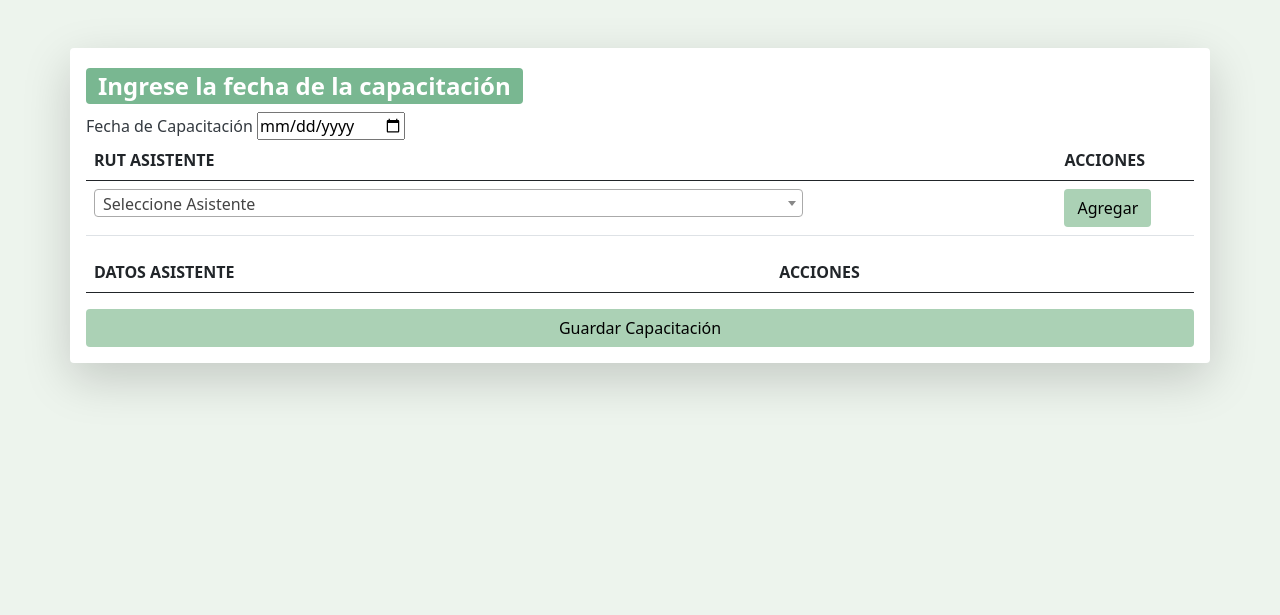
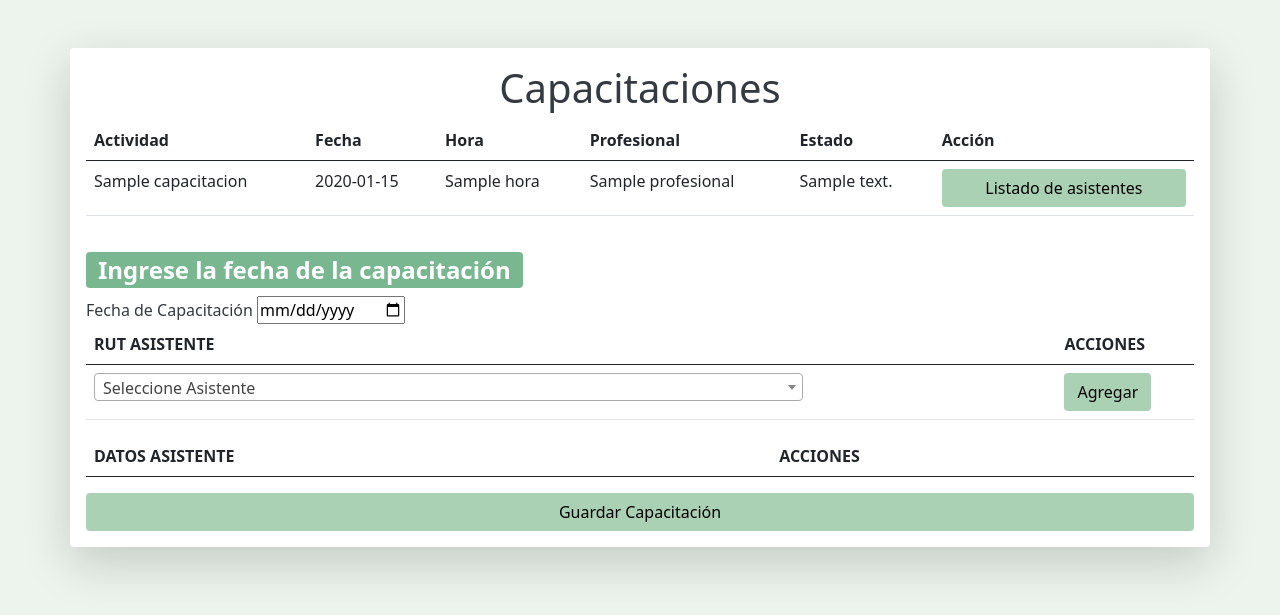
Before and after one commit to kevinone007/proyectoPortafolio, a Django app: template core/templates/core/vistaCliente/solicitarCapacitacion.html in a window 1280 px wide. Shown: the part 58-673 px from the top of the page. Run offline with Django 3.2, Linux system fonts and the light colour scheme; the template is opened without the code that fills it: most values are stand-ins (such as "Sample title", 1, 10 or a date in 2020); lists and menus that the app fills with data are empty; some libraries are stand-ins or nearby versions.

Commit message:
Proyecto terminado

```diff
--- a/core/static/core/js/regionesycomunas.js
+++ b/core/static/core/js/regionesycomunas.js
@@ -1,6 +1,7 @@
 /*jshint esversion: 6 */
 $(document).ready(function() {
 
+    var idEmpresa = $('#idCliente').val();
     id = 0;
     GetRegiones(0);
     jQuery('#regiones').change(function() {
@@ -16,7 +17,7 @@ $(document).ready(function() {
     });
     GetRubros();
     GetServicios();
-    GetAsistentes();
+    GetAsistentes(idEmpresa);
     $('.asistentes').select2();
 });
 
@@ -65,6 +66,32 @@ const deleteRegionesById = (identity) => {
     $(`#regiones${identity} option`).remove();
 };
 
+
+const listAsistentesCapacitacion = (idCapa) => {
+    var fila = '';
+    $(`#h${idCapa} tbody`).empty();
+    $.ajax({
+        headers: { 'Accept': 'application/json', 'Content-Type': 'application/json' },
+        type: "GET",
+        url: `http://127.0.0.1:8000/API/LISTAASISTENTESCAPA/${idCapa}`,
+        success: function(res) {
+            $.each(JSON.parse(res), function(i, x) {
+                fila += (`<tr>
+                            <td>${x.RUT}</td>
+                            <td>${x.NOMBRE} ${x.AP} ${x.AM}</td>
+                            <td>${x.GEN}</td>
+                        </tr>`);
+            });
+            $(`#h${idCapa}`).append(fila);
+        },
+        error: function(request, error) {
+            alert(error);
+        }
+    });
+
+};
+
+
 const GetRubros = () => {
     $.ajax({
         headers: { 'Accept': 'application/json', 'Content-Type': 'application/json' },
@@ -99,11 +126,11 @@ const GetServicios = () => {
     });
 };
 
-const GetAsistentes = () => {
+const GetAsistentes = (idEmpresa) => {
     $.ajax({
         headers: { 'Accept': 'application/json', 'Content-Type': 'application/json' },
         type: "GET",
-        url: 'http://127.0.0.1:8000/API/Asistentes/',
+        url: `http://127.0.0.1:8000/API/Asistentes/${idEmpresa}`,
         success: function(res) {
             $.each(JSON.parse(res), function(i, x) {
                 $('#asistentes').append(`<option value="${x.ID_ASISTENTE}">${x.RUT_TRABAJADOR} , ${x.NOMBRE} ${x.AP_PAT} ${x.AP_MAT}</option>`);
@@ -199,6 +226,10 @@ function getCookie(name) {
     return cookieValue;
 }
 const csrftoken = getCookie('csrftoken');
+
+
+
+
 $('#guardarCapa').click(function() {
     var fecha = $("#fechaCapacitacion").val();
     var idCliente = $("#idCliente").val();
@@ -211,7 +242,7 @@ $('#guardarCapa').click(function() {
         Swal.fire({
             icon: 'warning',
             title: 'Oops...',
-            text: 'Fecha de capacitación no puede estar vacío',
+            text: 'Fecha no puede estar vacía.',
             showConfirmButton: false,
             timer: 3000
         });
@@ -220,74 +251,81 @@ $('#guardarCapa').click(function() {
         Swal.fire({
             icon: 'warning',
             title: 'Oops...',
-            text: 'Fecha de capacitación debe ser con 2 días de anticipación.',
+            text: 'Fecha de visita debe ser con 2 días de anticipación.',
             showConfirmButton: false,
             timer: 3000
         });
         return false;
     }
+    if ($('#listAsistentes tr').length == 1) {
+        Swal.fire({
+            icon: 'warning',
+            title: 'Oops...',
+            text: 'Debes llenar la lista de asistentes para la capacitación.',
+            showConfirmButton: false,
+            timer: 3000
+        });
+        return false;
+    }
+
     $.ajax({
         headers: { 'Accept': 'application/json', 'Content-Type': 'application/json', 'X-CSRFToken': csrftoken },
         type: "POST",
-        dataType: 'text',
+        dataType: 'json',
         data: JSON.stringify({ 'fecha': fecha, 'idCliente': idCliente }),
         url: `http://127.0.0.1:8000/API/InsertActividadCapacitacion/`,
-        error: function(request, error) {
-            alert(error);
+        error: function(err) {
+            console.log(err);
         }
     });
 
     $.ajax({
         headers: { 'Accept': 'application/json', 'Content-Type': 'application/json' },
         type: "GET",
+        url: `http://127.0.0.1:8000/API/ACTIVIDADID/${idCliente}`,
         dataType: 'json',
-        url: `http://127.0.0.1:8000/API/ACTIVIDADID/${idCliente}`,
         success: function(res) {
             id = res[0].ID_ASISTENTE;
-            var idUSER = null;
+            guardar(id);
+            Swal.fire({
+                icon: 'success',
+                title: 'Capacitacion solicitada',
+                text: `Su capacitacion ha sido ingresada correctamente. FECHA: ${fecha}`,
+                showConfirmButton: true,
+                timer: 10000
+            }).then(
 
+                function() { window.location.replace('/solicitarCapacitacion'); }
+
+            );
+        },
+        error: function(err) {
+            alert('error');
+        }
+    });
+    console.log(id);
+
+});
+
+const guardar = (id) => {
     $('#listAsistentes tr').each(function(i) {
-                if (i > 1) {
-                    idUSER = $(this).find('td').eq(0).html();
-                    alert(idUSER);
-                    if (idUSER == null || idUSER.length == 0 || /^\s+$/.test(idUSER) || idUSER.length > 50) {
-                        return false;
-                    } else {
+        if (i > 0) {
+            var idUSER = $(this).find('td').eq(0).html();
+            var fecha = $("#fechaCapacitacion").val();
             $.ajax({
                 headers: { 'Accept': 'application/json', 'Content-Type': 'application/json', 'X-CSRFToken': csrftoken },
                 type: "POST",
-                            dataType: 'text',
-                            async: false,
+                dataType: 'json',
                 data: JSON.stringify({ fecha: fecha, idUSER: idUSER, idActividad: id }),
                 url: `http://127.0.0.1:8000/API/Capacitacion/`,
-                            error: function(request, error) {
-                                alert(error);
-                            }
-                        });
-                    }
-                } else {
-                    return false;
+                error: function(err) {
+                    console.log(err);
                 }
             });
 
-
-            Swal.fire({
-                icon: 'success',
-                title: 'Capacitación solicitada',
-                text: `Su capacitación ha sido ingresada correctamente. FECHA: ${fecha}`,
-                showConfirmButton: true,
-                timer: 3000
-            }).then(
-                function() { window.location.replace('/solicitarCapacitacion'); }
-            );
-
-        },
-        error: function(request, error) {
-            alert(error);
         }
     });
-});
-
+};
 
 $(function() {
     var rowsPerPage = 5;
--- a/core/templates/core/base.html
+++ b/core/templates/core/base.html
@@ -43,6 +43,7 @@
             </div>
         </div>
     </nav>
+    <input hidden value="0" id="idCliente"></input>
     <div class="container shadow bg-white mt-5 p-3">
         {% block contenido %} {% endblock contenido %}
     </div>
--- a/core/templates/core/vistaCliente/addAsistente.html
+++ b/core/templates/core/vistaCliente/addAsistente.html
@@ -210,7 +210,7 @@
         /* ------------------------------------------------------------ */
         amEmpleado = document.getElementById("amEmpleado").value;
 
-        if (amEmpleado == null || amEmpleado.length == 0 || /^\s+$/.test(apEmpleado) || amEmpleado.length > 50) {
+        if (amEmpleado == null || amEmpleado.length == 0 || /^\s+$/.test(amEmpleado) || amEmpleado.length > 50) {
             Swal.fire({
                 icon: 'warning',
                 title: 'Oops...',
--- a/core/templates/core/vistaCliente/baseCliente.html
+++ b/core/templates/core/vistaCliente/baseCliente.html
@@ -51,6 +51,7 @@
             </div>
         </div>
     </nav>
+    <input hidden value="{{data.id_cliente}}" id="idCliente"></input>
     <div class="container rounded shadow-lg bg-white text text-dark mt-5 p-3">
 
         <!-- Modal Solicitar Visita -->
--- a/core/templates/core/vistaCliente/solicitarCapacitacion.html
+++ b/core/templates/core/vistaCliente/solicitarCapacitacion.html
@@ -1,6 +1,96 @@
 {% extends "core/vistaCliente/baseCliente.html" %} {% load static %} {% block contenidoCliente %}
+<h1 class="text text-center text-dark">Capacitaciones</h1>
+{% if capacitacion|length == 0 %}
+<h1 class="alert alert-danger">Usted no ha registrado capacitaciones</h1>
+{% else %}
+<table class="table" id="table-capacitaciones">
+    <thead class="thead">
+        <tr>
+            <th scope="col">Actividad</th>
+            <th scope="col">Fecha</th>
+            <th scope="col">Hora</th>
+            <th scope="col">Profesional</th>
+            <th scope="col">Estado</th>
+            <th scope="col">Acción</th>
+        </tr>
+    </thead>
+    <tbody>
+        {% for x in capacitacion %}
+        <tr>
+            <td hidden>{{x.IDCAPA}}</td>
+            <td>{{x.NOMBRE}}</td>
+            <td>{{x.FECHALIMPIA}}</td>
+            <td>{{x.HORA}}</td>
+            <td>{{x.PROFESIONAL}}</td>
+            <td>{{x.DESCRIPCION}}</td>
+            <td>
+                <a class="btn btnColor btn-block" id="btnCapa" data-toggle="modal" onclick="listAsistentesCapacitacion(`{{x.IDCAPA}}`);" data-target="#verCapa{{x.IDCAPA}}" name="btnCapa">Listado de asistentes</a>
+
+                <div class="modal fade" id="verCapa{{x.IDCAPA}}" data-keyboard="false" aria-labelledby="staticBackdropLabel" aria-hidden="true">
+                    <div class="modal-dialog modal-xl ">
+                        <div class="modal-content p-3">
+                            <div class="modal-header">
+                                <h5 class="modal-title" id="staticBackdropLabel">Datos de la capacitación</h5>
+                            </div>
+                            <div class="row p-2">
+                                <div class="form-group col-2">
+                                    <label class="font-weight-bold">Fecha:</label>
+                                    <label>{{ x.FECHALIMPIA }}</label>
+                                </div>
+                                <div class="form-group col-2">
+                                    <label class="font-weight-bold">Hora:</label>
+                                    <label>{{ x.HORA }}</label>
+                                </div>
+                                <div class="form-group col-4">
+                                    <label class="font-weight-bold">Profesional:</label>
+                                    <label>{{ x.PROFESIONAL }}</label>
+                                </div>
+                                <div class="form-group col-4">
+                                    <label class="font-weight-bold">Estado:</label>
+                                    <label>{{ x.DESCRIPCION }}</label>
+                                </div>
+                            </div>
+                            <br>
+                            <div class="modal-header">
+                                <h5 class="modal-title" id="staticBackdropLabel">Asistentes a capacitación</h5>
+                            </div>
+                            <div class="modal-content">
+                                <table class="table" id="h{{x.IDCAPA}}">
+                                    <thead class="thead">
+                                        <tr>
+                                            <th scope="col">Rut</th>
+                                            <th scope="col">Nombre</th>
+                                            <th scope="col">Género</th>
+                                        </tr>
+                                    </thead>
+                                    <tbody>
+                                        <tr>
+
+                                        </tr>
+                                    </tbody>
+                                </table>
+                            </div>
+
+                        </div>
+                    </div>
+                </div>
+            </td>
+        </tr>
+        {% endfor %}
+    </tbody>
+</table>
+
+
+<nav>
+    <ul class="pagination ">
+        <a id="numbers"></a>
+    </ul>
+</nav>
+{% endif %}
+
+
+
 <h2><span class="badge navColor">Ingrese la fecha de la capacitaci&oacute;n</span></h2>
-<input hidden value="{{data.id_cliente}}" id="idCliente"></input>
 <div>
     <label>Fecha de Capacitaci&oacute;n</label>
     <input type="date" name="fechaCapacitacion" id="fechaCapacitacion">
@@ -58,4 +148,7 @@
     today = yyyy + '-' + mm + '-' + dd;
     document.getElementById("fechaCapacitacion").setAttribute("min", today);
 </script>
+
+
+
 {% endblock contenidoCliente %}
--- a/core/urls.py
+++ b/core/urls.py
@@ -1,6 +1,6 @@
 from django.urls import path , include
 from .views import home, login, registro, inicioCliente, modificarDatos, mataSesion,solicitarCapacitacion, addAsistente
-from .API import Login, Comunas, Regiones, Rubros, Servicios, Asistentes, Capacitacion, InsertActividadCapacitacion, ACTIVIDADID, RUTASISTENTE, RUTEMPRESA
+from .API import Login, Comunas, Regiones, Rubros, Servicios, Asistentes, Capacitacion, InsertActividadCapacitacion, ACTIVIDADID, RUTASISTENTE, RUTEMPRESA, LISTAASISTENTESCAPA
 
 urlpatterns = [
     path('', home, name='home'),
@@ -13,10 +13,11 @@ urlpatterns = [
     path('API/RUTEMPRESA/<rutsito>', RUTEMPRESA.as_view()),
     path('API/Capacitacion/', Capacitacion.as_view()),
     path('API/ACTIVIDADID/<idEmpresa>', ACTIVIDADID.as_view()),
+    path('API/LISTAASISTENTESCAPA/<IDCAPA>', LISTAASISTENTESCAPA.as_view()),
     path('API/InsertActividadCapacitacion/', InsertActividadCapacitacion.as_view()),
     path('API/Rubros', Rubros.as_view()),
     path('API/Servicios', Servicios.as_view()),
-    path('API/Asistentes/', Asistentes.as_view()),
+    path('API/Asistentes/<idEmpresa>', Asistentes.as_view()),
     path('solicitarCapacitacion', solicitarCapacitacion, name='solicitarCapacitacion'),
     path('inicioCliente', inicioCliente, name='inicioCliente'),
     path('modificarDatos', modificarDatos, name='modificarDatos'),
```
Also changed, not shown: core/API.py (+14 -2 lines), core/views.py (+33 -3 lines). Lines whose indentation alone changed are shown as unchanged.
